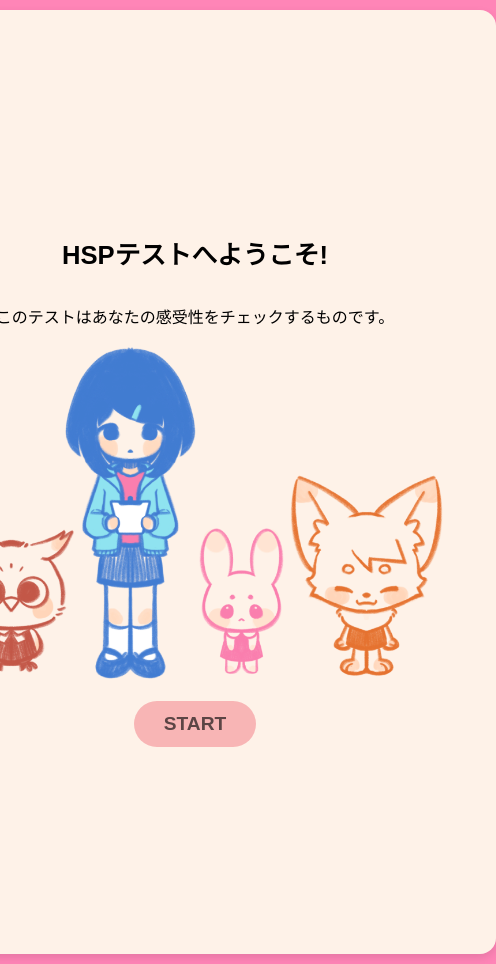
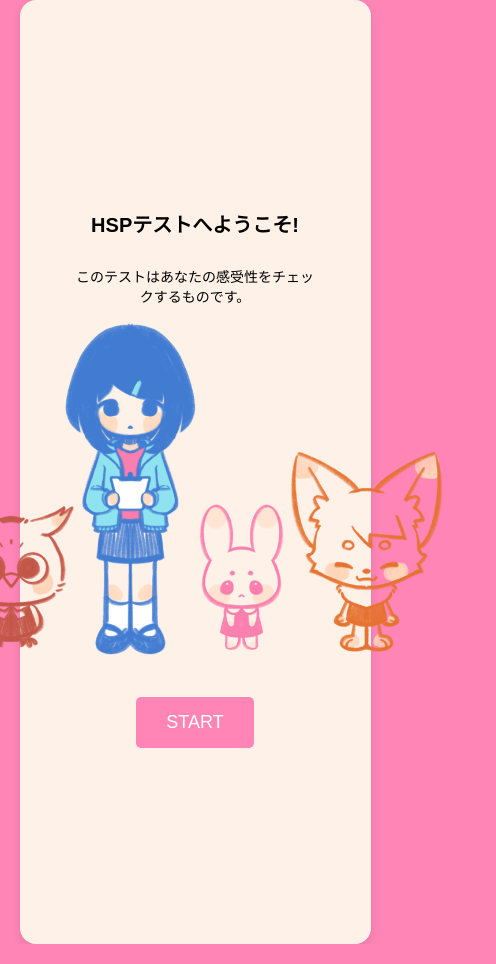
Before and after one commit to sanikauwu/TEST, a plain HTML site: page index.html in a window 390 px wide. Shown: the whole page, 496 px wide, since content can reach past the window. Drawn offline with Linux system fonts and the light colour scheme.

Commit message:
update website

```diff
--- a/style.css
+++ b/style.css
@@ -1,14 +1,10 @@
 /* style.css */
   /* 让整个容器居中 */
   .container {
-    display: flex;
-    justify-content: center;
-    align-items: center;
-    flex-direction: column;
+    width: 90%;
+    max-width: 800px;
+    margin: 0 auto;
     text-align: center;
-    padding: 20px;
-    min-height: 100vh;
-    box-sizing: border-box;
   }
 
   /* 开始页面整体样式 */
@@ -21,7 +17,7 @@
 
   /* 图片自适应 */
   .start-image {
-    max-width: 40%;
+    max-width: 100%;
     height: auto;
     margin-bottom: 20px;
   }
@@ -42,39 +38,23 @@
     background-color: #F67280;
   }
 
-
-  /* 适配平板和中等屏幕 */
-  @media (max-width: 1024px) {
-    #start-section h1 {
-      font-size: 2rem;
-    }
-    #start-section p {
-      font-size: 1.1rem;
-    }
-  }
-
-  /* 适配手机端 */
-  @media (max-width: 600px) {
-    .container {
-      padding: 10px;
+  /* 自适应 - 手机端优化 */
+  @media (max-width: 768px) {
+    #start-section {
+      padding: 20px 10px;
     }
 
-    #start-section h1 {
-      font-size: 1.6rem;
+    h1 {
+      font-size: 20px;
     }
 
-    #start-section p {
-      font-size: 1rem;
-    }
-
-    .responsive-img {
-      max-width: 80%;
-      margin-bottom: 15px;
+    p {
+      font-size: 14px;
     }
 
     #start-button {
-      font-size: 1rem;
-      padding: 10px 25px;
+      font-size: 16px;
+      padding: 10px 20px;
     }
   }
 
@@ -191,17 +171,16 @@ body {
     flex-direction: column; /* 子元素从上到下排列 */
   }
 
-
   #start-button {
-    background-color: #f8b5b5;
-    color: #5c4545;
-    font-size: 1.2rem;
-    font-weight: bold;
-    padding: 12px 30px;
+    margin-top: 20px;
+    padding: 15px 30px;
+    font-size: 18px;
+    background-color: #FF85B7;
+    color: white;
     border: none;
-    border-radius: 30px;
+    border-radius: 5px;
     cursor: pointer;
-    transition: 0.3s;
+    transition: background-color 0.3s ease;
   }
 
   #start-button:hover {
@@ -212,11 +191,3 @@ body {
 #result-section {
   display: none;
 }
-
-  /* 图片响应式 */
-  .responsive-img {
-    width: 100%;
-    max-width: 400px;
-    height: auto;
-    margin-bottom: 20px;
-  }
```
